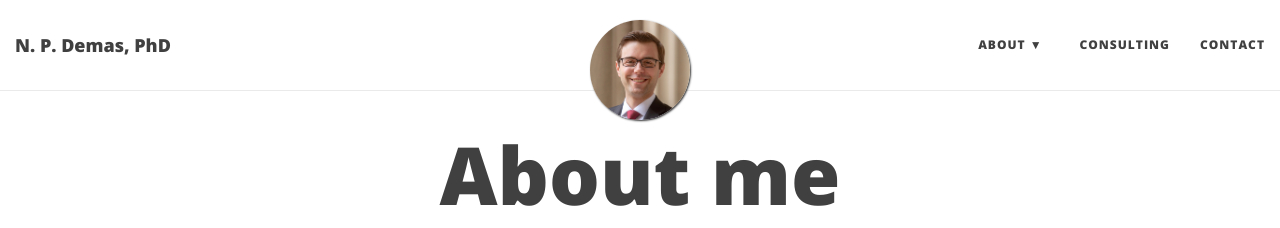
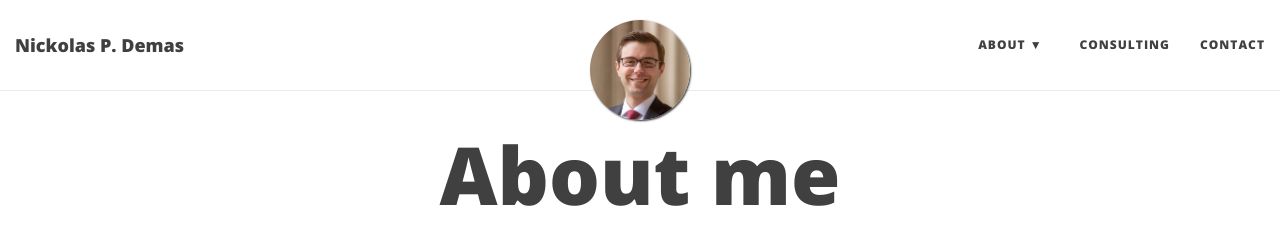
Before and after one commit to npdemas/npdemas.github.io, a Jekyll site: the page built from aboutme.md, in a window 1280 px wide. Shown: the top 228 px of the page. Built offline with Jekyll 4.4.1, drawn with Linux system fonts in a browser that asks for light colours; nearby versions of some CDN libraries.

Commit message:
Updated website title

```diff
--- a/_config.yml
+++ b/_config.yml
@@ -1,7 +1,7 @@
 # --- General options --- #
 
 # Name of website
-title: N. P. Demas, PhD
+title: Nickolas P. Demas
 
 # Short description of your site
 # description: #Removed
```
